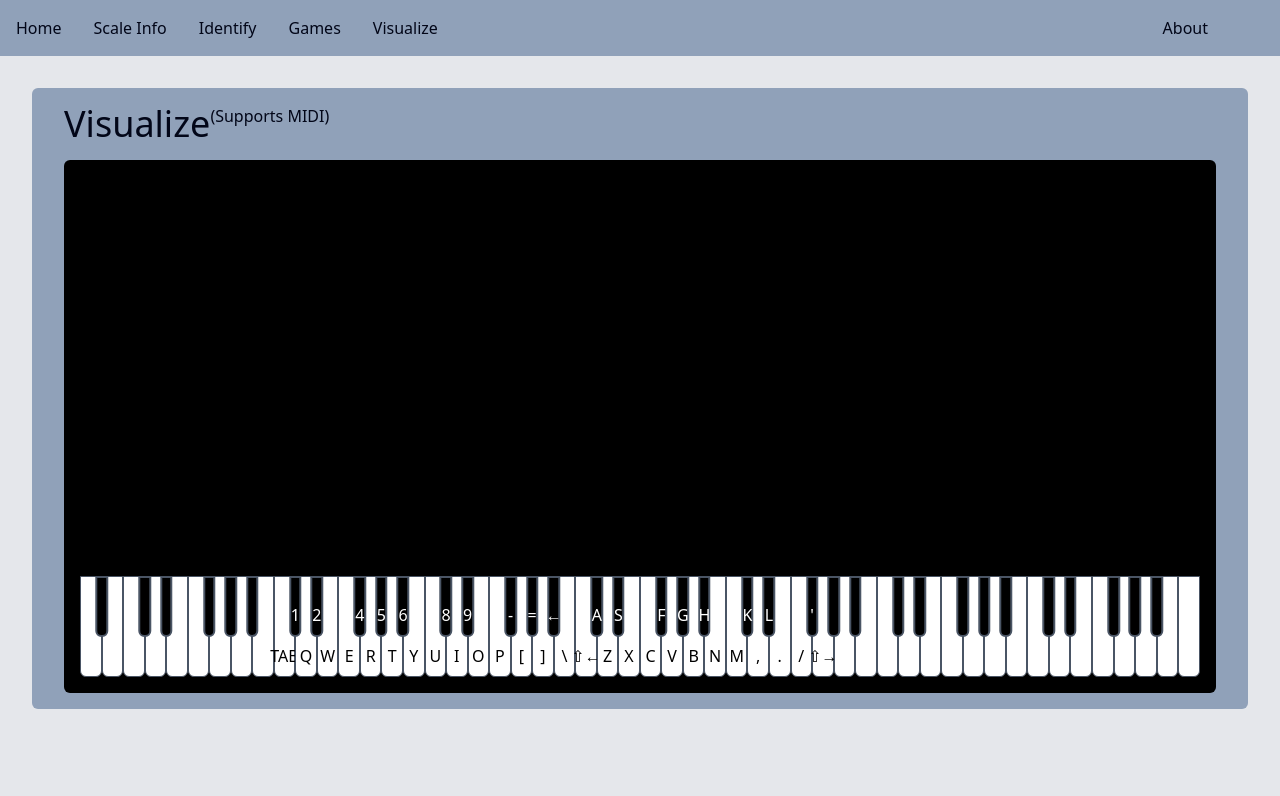
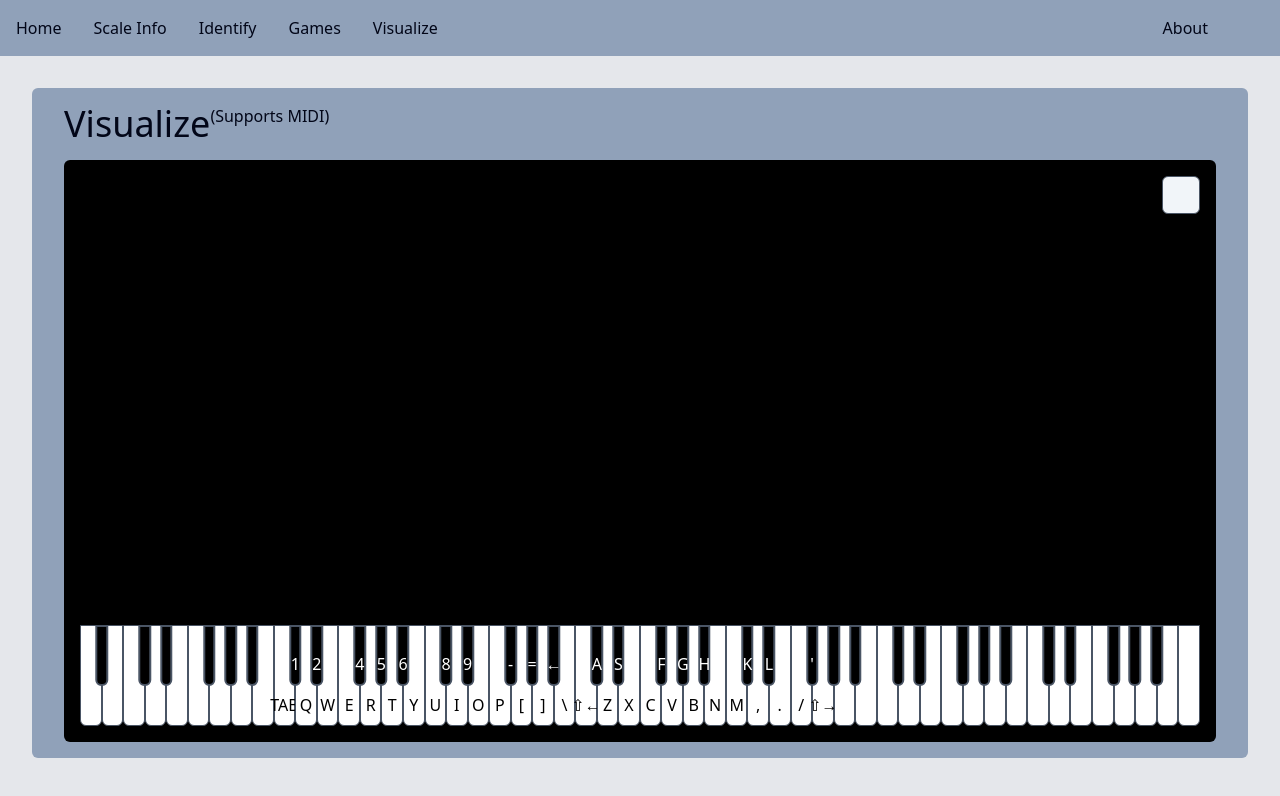
Before and after one commit to Zachiah/music-theory, a SvelteKit app: page /visualize in a window 1280 px wide. Shown: the top 796 px of the page. Built offline with nearby package versions, Linux system fonts and the light colour scheme; what @iconify/tailwind4, soundfont-player would draw is missing.

Commit message:
Add fullscreen to visualization

```diff
--- a/src/lib/MovingNotesVisualization.svelte
+++ b/src/lib/MovingNotesVisualization.svelte
@@ -21,10 +21,7 @@
 	const SPEED = 1 / 20;
 </script>
 
-<div
-	class="relative h-[calc(100vh-400px)] overflow-hidden"
-	bind:clientHeight={availableElementHeight}
->
+<div class="relative grow overflow-hidden" bind:clientHeight={availableElementHeight}>
 	<div
 		class="absolute left-0 h-full w-full"
 		style="bottom: {(tickerState.tick - minStart) * SPEED}px;"
--- a/src/routes/visualize/+page.svelte
+++ b/src/routes/visualize/+page.svelte
@@ -40,6 +40,43 @@
 		PitchConstituents.letterBasedHeight('C', 8) - PitchConstituents.letterBasedHeight('A', 0) + 1;
 
 	let wrapperWidth: number = $state(1000);
+	let fullscreenWrapper: HTMLDivElement | null = null;
+	let isFullscreen = $state(false);
+
+	const toggleFullscreen = async () => {
+		if (typeof document === 'undefined') {
+			return;
+		}
+
+		if (!document.fullscreenElement && fullscreenWrapper) {
+			try {
+				await fullscreenWrapper.requestFullscreen();
+			} catch {
+				/* ignore */
+			}
+			return;
+		}
+
+		if (document.fullscreenElement) {
+			try {
+				await document.exitFullscreen();
+			} catch {
+				/* ignore */
+			}
+		}
+	};
+
+	if (typeof document !== 'undefined') {
+		const onFullScreenChange = () => {
+			isFullscreen = document.fullscreenElement === fullscreenWrapper;
+		};
+		document.addEventListener('fullscreenchange', onFullScreenChange);
+		$effect(() => {
+			return () => {
+				document.removeEventListener('fullscreenchange', onFullScreenChange);
+			};
+		});
+	}
 </script>
 
 <svelte:window
@@ -83,8 +120,25 @@
 		<p>(Supports MIDI)</p>
 	</div>
 
-	<div class="bg-always-black rounded-md p-4">
-		<div class="flex flex-col overflow-auto" bind:clientWidth={wrapperWidth}>
+	<div class="bg-always-black relative rounded-md p-4" bind:this={fullscreenWrapper}>
+		<button
+			class="hover:text-primary border-always-gray-medium bg-surface-2 absolute top-4 right-4 z-50 flex items-center justify-center rounded-md border p-2"
+			aria-label={isFullscreen ? 'Exit fullscreen' : 'Enter fullscreen'}
+			onclick={toggleFullscreen}
+		>
+			<span
+				class={isFullscreen
+					? 'icon-[heroicons--arrows-pointing-in] size-5'
+					: 'icon-[heroicons--arrows-pointing-out] size-5'}
+			></span>
+		</button>
+
+		<div
+			class="flex h-[calc(100vh-250px)] flex-col gap-4 overflow-auto"
+			class:h-[calc(100vh-250px)]={!isFullscreen}
+			class:h-[calc(100vh-20px)]={isFullscreen}
+			bind:clientWidth={wrapperWidth}
+		>
 			<MovingNotesVisualization
 				history={cpaHistoryState.cpaHistory}
 				whiteKeyWidth={wrapperWidth / numWhiteNotes}
```
